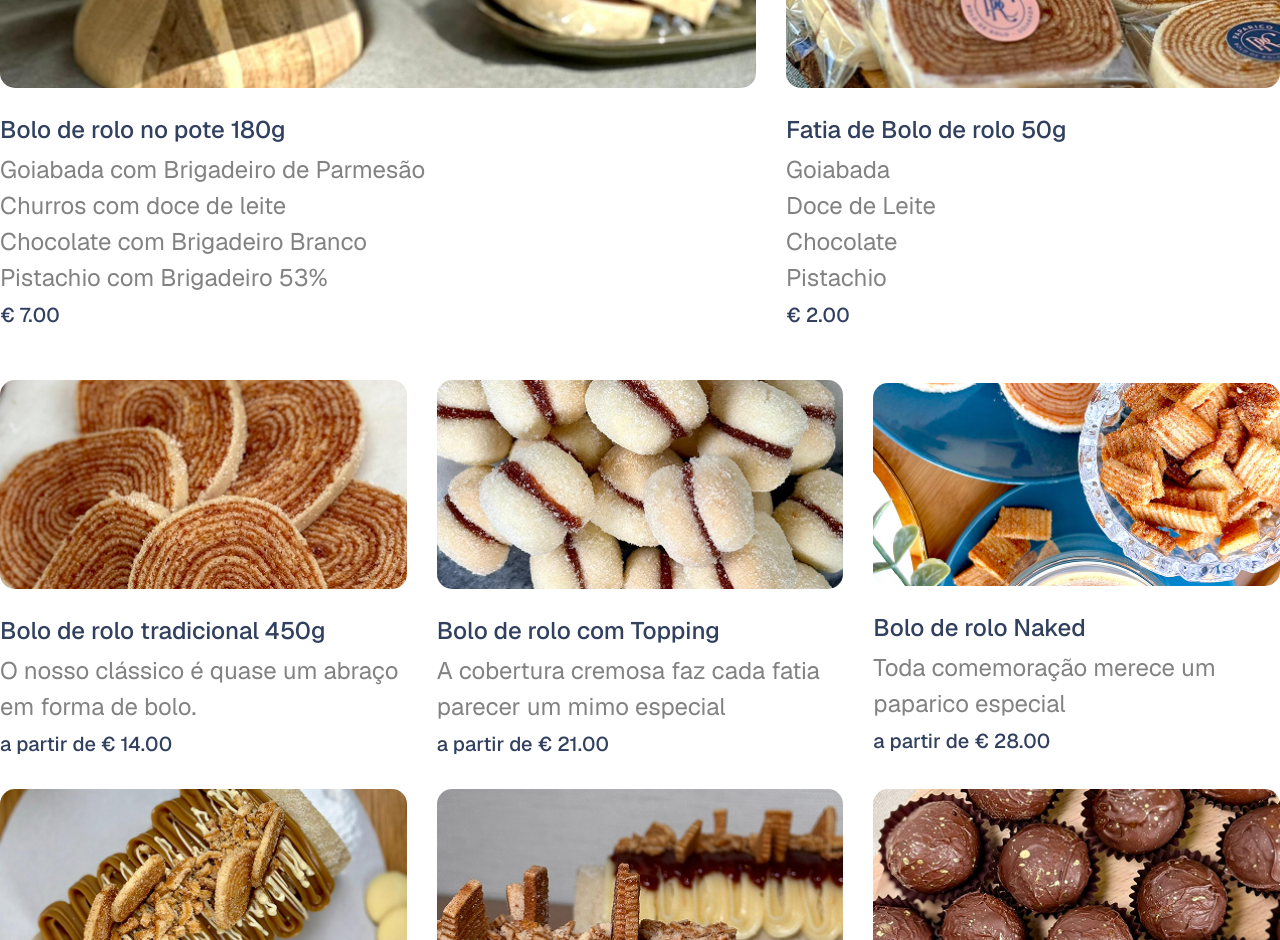
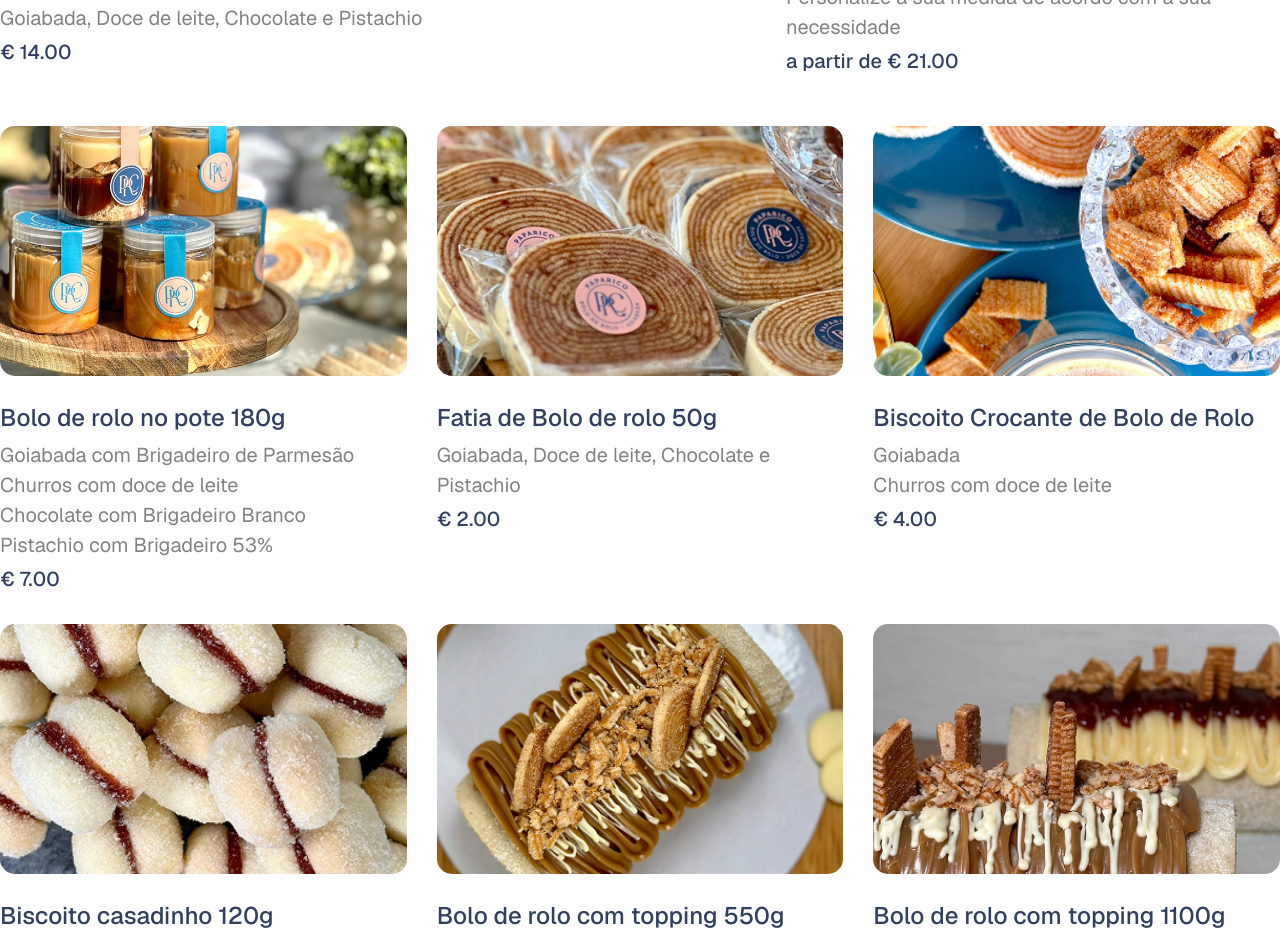
Before and after one commit to rianmartins/paparico-website, a Next.js app: page / in a window 1280 px wide. Shown: the part 1860-2800 px from the top of the page. Built offline with nearby package versions, Linux system fonts and the light colour scheme.

Commit message:
feat: update landing page layout

```diff
--- a/src/app/page.module.css
+++ b/src/app/page.module.css
@@ -29,7 +29,6 @@
   }
 
   .hero {
-    margin-top: 60px;
     margin-bottom: 50px;
   }
 
@@ -45,6 +44,10 @@
     grid-template-columns: repeat(3, 1fr);
     gap: 30px;
     margin-bottom: 50px;
+
+    img {
+      height: 250px;
+    }
   }
 
   .products {
@@ -60,6 +63,7 @@
 
     .otherProducts {
       grid-column: span 2;
+
       img {
         height: 278px;
       }
--- a/src/app/page.tsx
+++ b/src/app/page.tsx
@@ -26,23 +26,17 @@ export default function Home() {
           suas finíssimas camadas de massa enroladas. O Paparico resgata essa iguaria em solo
           português, reconectando Portugal às suas raízes com sabor e tradição.
         </div>
-        <Button size="large">Menu</Button>
+        {/* <Button size="large">Menu</Button> */}
         <img className={styles.hero} src="/hero-image.png" alt="Um abraço doce" />
         <h1>Os nossos produtos</h1>
         <div className={styles.products}>
           <div className={styles.mainProduct}>
             <GridItem
-              image="/products/bolo-de-pote.jpg"
-              title="Bolo de rolo no pote 180g"
-              description={
-                <>
-                  <div>Goiabada com Brigadeiro de Parmesão</div>
-                  <div>Churros com doce de leite</div>
-                  <div>Chocolate com Brigadeiro Branco</div>
-                  <div>Pistachio com Brigadeiro 53%</div>
-                </>
-              }
-              price={7}
+              className={styles.mainItem}
+              image="/products/bolo-de-rolo-goiabada.jpg"
+              title="Bolo de rolo tradicional 450g"
+              description="Goiabada, Doce de leite, Chocolate e Pistachio"
+              price={14}
             />
           </div>
           <div className={styles.otherProducts}>
@@ -53,69 +47,74 @@ export default function Home() {
               price={23}
             />
             <GridItem
-              image="/products/bolo-de-rolo-fatia.jpg"
-              title="Fatia de Bolo de rolo 50g"
-              description={
-                <>
-                  <div>Goiabada</div>
-                  <div>Doce de Leite</div>
-                  <div>Chocolate</div>
-                  <div>Pistachio</div>
-                </>
-              }
-              price={2}
+              image="/products/bolo-de-rolo-naked-recheado.jpg"
+              title="Bolo de rolo Naked"
+              description="Personalize a sua medida de acordo com a sua necessidade"
+              hasStartingFrom
+              price={21}
             />
           </div>
         </div>
         <div className={styles.productsGrid}>
           <GridItem
-            image="/products/bolo-de-rolo-goiabada.jpg"
-            title="Bolo de rolo tradicional 450g"
-            description="O nosso clássico é quase um abraço em forma de bolo."
-            hasStartingFrom
-            price={14}
+            image="/products/bolo-de-pote.jpg"
+            title="Bolo de rolo no pote 180g"
+            description={
+              <>
+                <div>Goiabada com Brigadeiro de Parmesão</div>
+                <div>Churros com doce de leite</div>
+                <div>Chocolate com Brigadeiro Branco</div>
+                <div>Pistachio com Brigadeiro 53%</div>
+              </>
+            }
+            price={7}
+          />
+          <GridItem
+            image="/products/bolo-de-rolo-fatia.jpg"
+            title="Fatia de Bolo de rolo 50g"
+            description="Goiabada, Doce de leite, Chocolate e Pistachio"
+            price={2}
+          />
+          <GridItem
+            image="/products/biscoito.jpg"
+            title="Biscoito Crocante de Bolo de Rolo"
+            description={
+              <>
+                <div>Goiabada</div>
+                <div>Churros com doce de leite</div>
+              </>
+            }
+            price={4}
           />
           <GridItem
             image="/products/casadinho.jpg"
-            title="Bolo de rolo com Topping"
-            description="A cobertura cremosa faz cada fatia parecer um mimo especial"
-            hasStartingFrom
+            title="Biscoito casadinho 120g"
+            description="Massa amanteigada com recheio de goiabada"
+            price={4}
+          />
+          <GridItem
+            image="/products/bolo-de-rolo-toppings-doce-de-leite.jpg"
+            title="Bolo de rolo com topping 550g"
+            description={
+              <>
+                <div>Goiabada com brigadeiro de parmesão</div>
+                <div>Doce de leite com brigadeiro cappuccino</div>
+                <div>Pistachio com brigadeiro de chocolate</div>
+              </>
+            }
             price={21}
           />
           <GridItem
-            image="/products/biscoito.jpg"
-            title="Bolo de rolo Naked"
-            description="Toda comemoração merece um paparico especial"
-            hasStartingFrom
-            price={28}
-          />
-          <GridItem
-            image="/products/bolo-de-rolo-toppings-doce-de-leite.jpg"
-            title="Bolo de rolo tradicional"
-            description="O nosso clássico é quase um abraço em forma de bolo."
-            hasStartingFrom
-            price={14}
-          />
-          <GridItem
             image="/products/bolo-de-rolo-toppings-2-sabores.jpg"
-            title="Bolo de rolo com Topping"
-            description="A cobertura cremosa faz cada fatia parecer um mimo especial"
-            hasStartingFrom
-            price={21}
-          />
-          <GridItem
-            image="/products/bombom.jpg"
-            title="Bolo de rolo Naked"
-            description="Toda comemoração merece um paparico especial"
-            hasStartingFrom
-            price={28}
-          />
-          <GridItem
-            image="/products/bolo-de-rolo-naked-recheado.jpg"
-            title="Bolo de rolo tradicional"
-            description="O nosso clássico é quase um abraço em forma de bolo."
-            hasStartingFrom
-            price={14}
+            title="Bolo de rolo com topping 1100g"
+            description={
+              <>
+                <div>Goiabada com brigadeiro de parmesão</div>
+                <div>Doce de leite com brigadeiro cappuccino</div>
+                <div>Pistachio com brigadeiro de chocolate</div>
+              </>
+            }
+            price={38}
           />
         </div>
         <h1>O que falam do Paparico</h1>
@@ -125,7 +124,9 @@ export default function Home() {
               key={`review-${i}`}
               name={review.name}
               review={review.text}
-              date={review.date}
+              origin={review.origin}
+              headline={review.headline}
+              rating={review.rating}
             />
           ))}
         </div>
--- a/src/components/GridItem/GridItem.module.css
+++ b/src/components/GridItem/GridItem.module.css
@@ -1,6 +1,7 @@
 .GridItem {
   display: flex;
   flex-direction: column;
+  align-self: flex-start;
   align-items: left;
   justify-content: center;
   gap: 4px;
@@ -20,7 +21,7 @@
   }
 
   .description {
-    font-size: 24px;
+    font-size: 20px;
     font-weight: 400;
     line-height: 150%;
     color: var(--text-secondary);
--- a/src/components/ReviewItem/ReviewItem.module.css
+++ b/src/components/ReviewItem/ReviewItem.module.css
@@ -5,44 +5,71 @@
   display: flex;
   flex-direction: column;
   justify-content: space-between;
+  font-family: var(--font-inter-tight);
   width: 100%;
   min-height: 200px;
-  gap: 16px;
+  gap: 21px;
+
+  .headline {
+    display: flex;
+    flex-direction: column;
+    gap: 7px;
+
+    .text {
+      color: var(--text-primary);
+      font-weight: 500;
+      font-size: 24px;
+      line-height: 150%;
+    }
+
+    .rating {
+      display: flex;
+    }
+  }
 
   .review {
-    font-family: var(--font-inter-tight);
-    color: var(--text-primary);
+    color: #828282;
     font-weight: 500;
-    font-size: 24px;
+    font-size: 16px;
     line-height: 150%;
   }
 
   .user {
+    margin-top: 21px;
     display: flex;
     gap: 16px;
     align-items: center;
 
-    img {
+    .avatar {
       width: 45px;
       height: 45px;
       border-radius: 50%;
-      object-fit: cover;
+      background-color: #31405e;
+      color: white;
+      text-align: center;
+      text-transform: uppercase;
+      font-size: 25px;
+      font-weight: 500;
+      align-items: center;
+      justify-content: center;
+      display: flex;
     }
 
     .info {
       display: flex;
       flex-direction: column;
-      gap: 4px;
+
       font-weight: 500;
-      font-size: 16px;
       line-height: 150%;
 
       .name {
         color: var(--text-primary);
+        font-size: 16px;
       }
 
-      .date {
+      .description {
         color: #828282;
+        font-size: 14px;
       }
     }
   }
--- a/src/components/ReviewItem/ReviewItem.tsx
+++ b/src/components/ReviewItem/ReviewItem.tsx
@@ -1,24 +1,30 @@
 import { FC } from "react";
 
-import { formatRelativeDate } from "./utils";
 import styles from "./ReviewItem.module.css";
 
 type ReviewItemProps = {
   name: string;
   review: string;
-  date: string;
-  image?: string;
+  headline: string;
+  rating: number;
+  origin: string;
 };
 
-const ReviewItem: FC<ReviewItemProps> = ({ name, review, date, image = "/hero-image.png" }) => {
+const ReviewItem: FC<ReviewItemProps> = ({ name, review, origin, headline, rating }) => {
   return (
     <div className={styles.ReviewItem}>
-      <div className={styles.review}>"{review}"</div>
+      <div className={styles.headline}>
+        <div className={styles.text}>“{headline}”</div>
+        <div className={styles.rating}>
+          {new Array(rating).fill(<img src={"/icons/star.svg"} alt="rating-star" />)}
+        </div>
+      </div>
+      <div className={styles.review}>“{review}”</div>
       <div className={styles.user}>
-        <img src={image} alt={name} className={styles.image} />
+        <div className={styles.avatar}>{name.charAt(0)}</div>
         <div className={styles.info}>
           <div className={styles.name}>{name}</div>
-          <div className={styles.date}>{formatRelativeDate(date)}</div>
+          <div className={styles.description}>{origin}</div>
         </div>
       </div>
     </div>
--- a/src/data/reviews.ts
+++ b/src/data/reviews.ts
@@ -1,27 +1,31 @@
 export type Review = {
   name: string;
+  origin: string;
+  headline: string;
   rating: number; // 1–5
   text: string;
-  date: string;
 };
 
 export const reviews: Review[] = [
   {
-    name: "Joana",
+    name: "Aline B.",
     rating: 5,
-    text: "O melhor bolo de rolo que já provei em Portugal. Sabor de casa, puro carinho!",
-    date: "2025-07-08",
+    text: "Maravilhoso! Encomendei 2 bolos de rolo e a experiência foi ótima do início ao fim. Atendimento e entrega ágeis, a embalagem bonita, com ótima apresentação. Os bolos deliciosos. Recomendo e voltarei a encomendar.",
+    headline: "Os bolos deliciosos",
+    origin: "Avaliação Google",
   },
   {
-    name: "Carlos",
+    name: "Viola M.",
     rating: 5,
-    text: "Experiência incrível! Embalagem linda e sabor espetacular.",
-    date: "2025-07-08",
+    text: "Encomendei para o aniversário do meu companheiro, um pernambucano doc. Ele não gosta muito de doce, mas enloquece por Bolo de Rolo. Simplesmente adorou o presente, que fez ele lembrar da terra dele. Parabéns Paparico, muito sucesso pela frente!",
+    headline: "Simplesmente adorou",
+    origin: "Avaliação Google",
   },
   {
-    name: "Ana",
+    name: "Aline S.",
     rating: 5,
-    text: "Atendimento impecável e entrega super rápida. Recomendo de olhos fechados.",
-    date: "2025-07-08",
+    text: "Sabe aquele sabor de casa, que a gente mata a saudade pois bem sentimos ao seu deliciar com o bolo de rolo e os casadinhos, meu deus como eu tinha saudades disso e hoje eu pude me deliciar, obrigado pelo atendimento e qualidade dos produtos",
+    headline: "Sabor de casa",
+    origin: "Avaliação Google",
   },
 ];
```
Also changed, not shown: public/icons/star.svg (added), public/products/bolo-de-rolo-goiabada.jpg.
